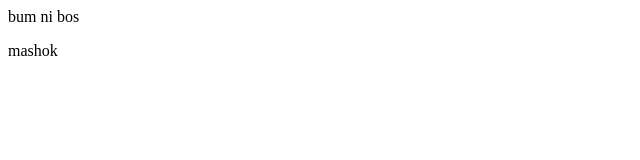
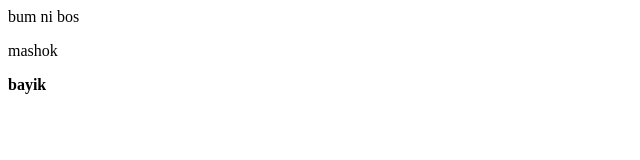
Before and after one commit to A-Pujo/a-pujo.github.io, a plain HTML site: page index.html in a window 1280 px wide. Shown: the full height of the page, 0-640 px from the left. Drawn offline with Linux system fonts and the light colour scheme.

Commit message:
Update index.html

```diff
--- a/index.html
+++ b/index.html
@@ -9,5 +9,6 @@
 <body>
     <div>bum ni bos</div>
     <p>mashok</p>
+    <b>bayik</b>
 </body>
 </html>
```
